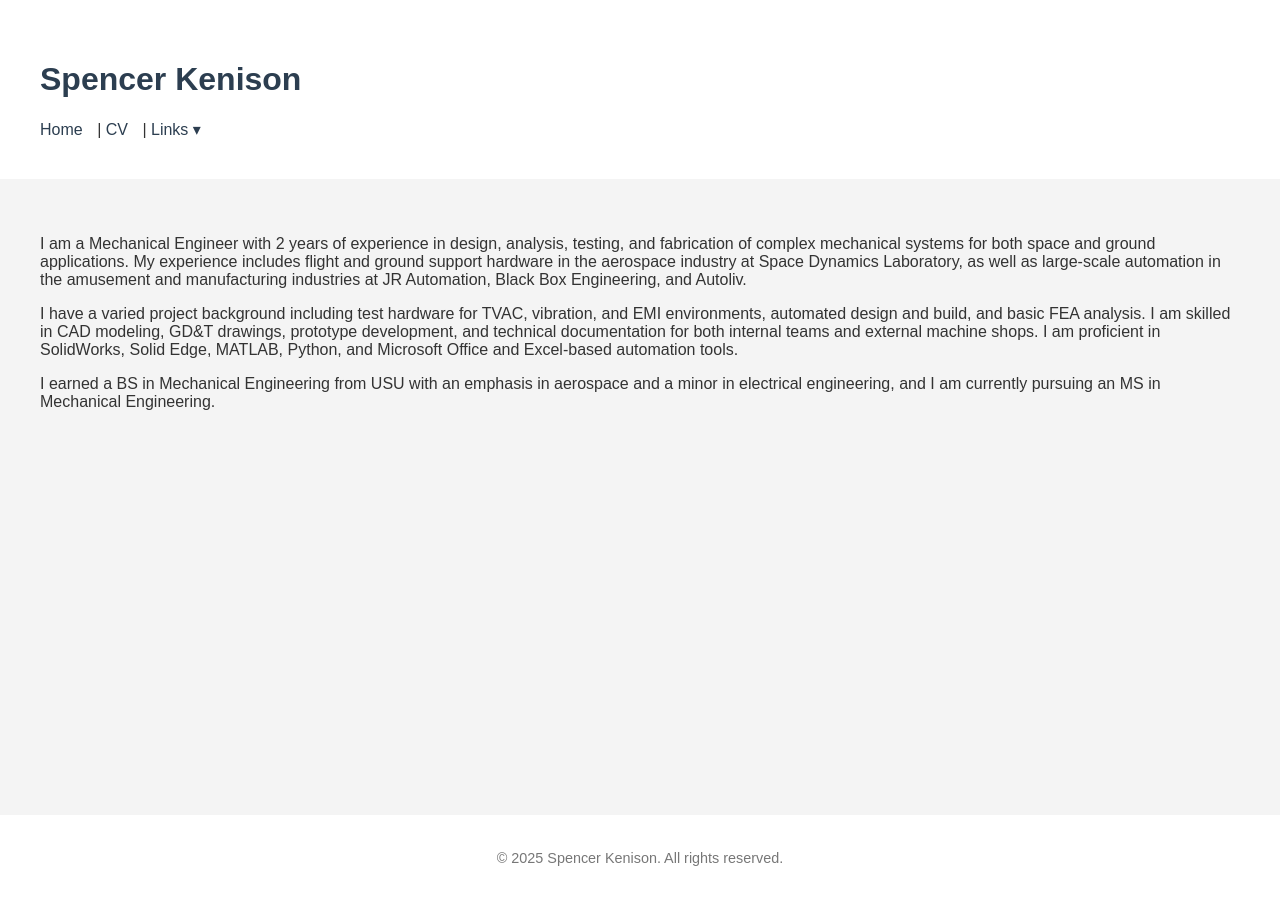
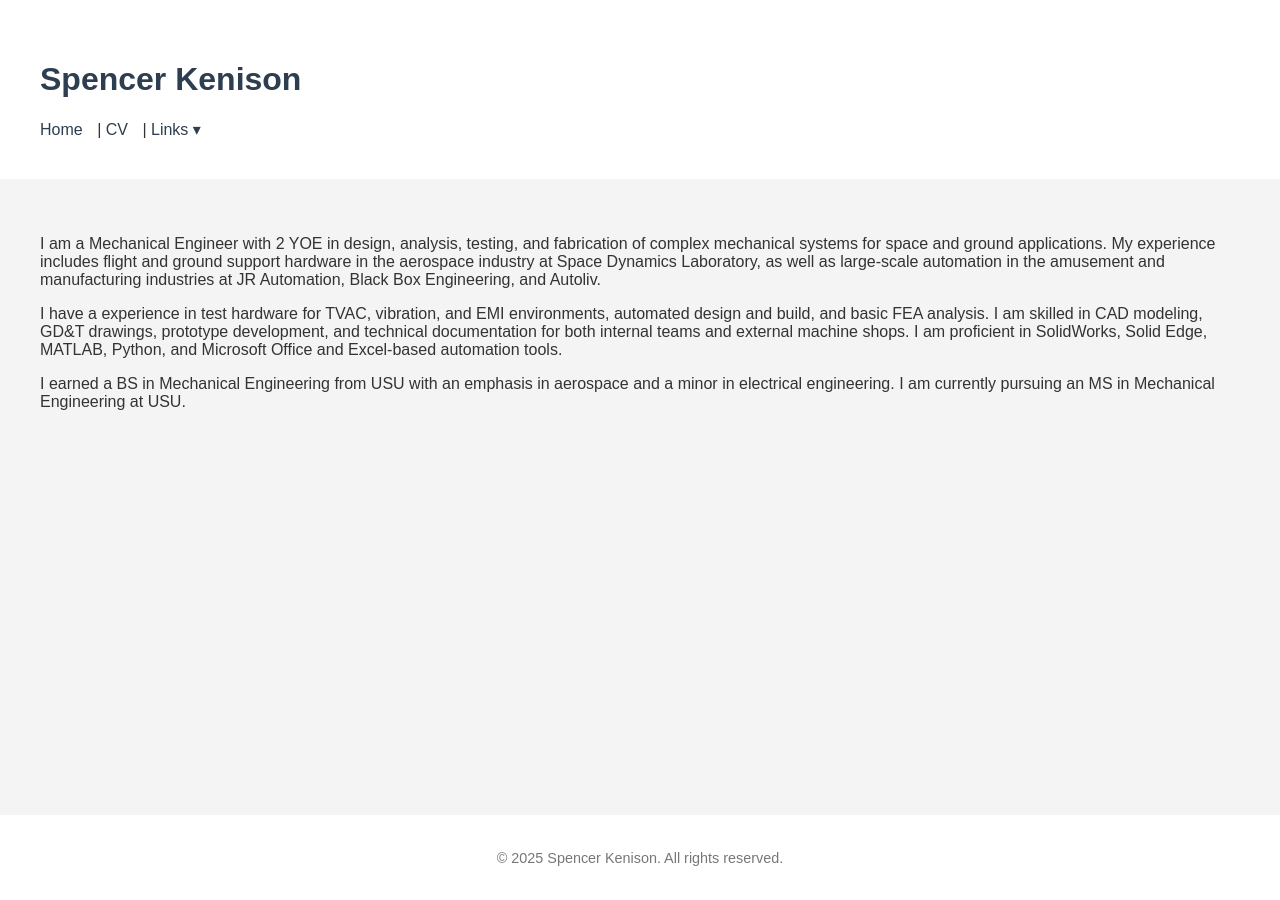
Before and after one commit to SpencerKenison/spencerkenison.github.io, a Jekyll site: the page built from index.md, in a window 1280 px wide. Built offline with Jekyll 4.4.1, drawn with Linux system fonts in a browser that asks for light colours.

Commit message:
Small grammar and wording fixes.

```diff
--- a/index.md
+++ b/index.md
@@ -3,8 +3,8 @@ layout: default
 title: Home
 ---
 
-I am a Mechanical Engineer with 2 years of experience in design, analysis, testing, and fabrication of complex mechanical systems for both space and ground applications. My experience includes flight and ground support hardware in the aerospace industry at Space Dynamics Laboratory, as well as large-scale automation in the amusement and manufacturing industries at JR Automation, Black Box Engineering, and Autoliv.
+I am a Mechanical Engineer with 2 YOE in design, analysis, testing, and fabrication of complex mechanical systems for space and ground applications. My experience includes flight and ground support hardware in the aerospace industry at Space Dynamics Laboratory, as well as large-scale automation in the amusement and manufacturing industries at JR Automation, Black Box Engineering, and Autoliv.
 
-I have a varied project background including test hardware for TVAC, vibration, and EMI environments, automated design and build, and basic FEA analysis. I am skilled in CAD modeling, GD&T drawings, prototype development, and technical documentation for both internal teams and external machine shops. I am proficient in SolidWorks, Solid Edge, MATLAB, Python, and Microsoft Office and Excel-based automation tools.
+I have a experience in test hardware for TVAC, vibration, and EMI environments, automated design and build, and basic FEA analysis. I am skilled in CAD modeling, GD&T drawings, prototype development, and technical documentation for both internal teams and external machine shops. I am proficient in SolidWorks, Solid Edge, MATLAB, Python, and Microsoft Office and Excel-based automation tools.
 
-I earned a BS in Mechanical Engineering from USU with an emphasis in aerospace and a minor in electrical engineering, and I am currently pursuing an MS in Mechanical Engineering.
+I earned a BS in Mechanical Engineering from USU with an emphasis in aerospace and a minor in electrical engineering. I am currently pursuing an MS in Mechanical Engineering at USU.
```
